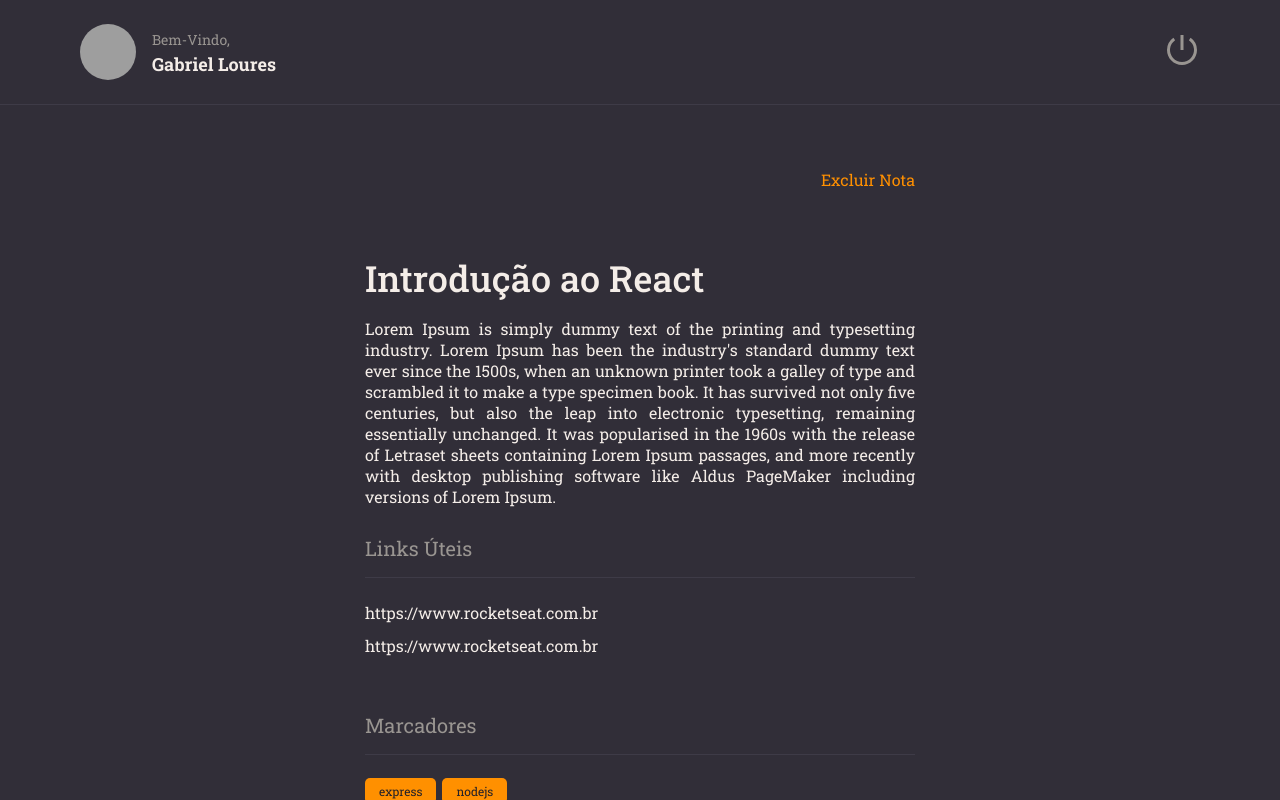
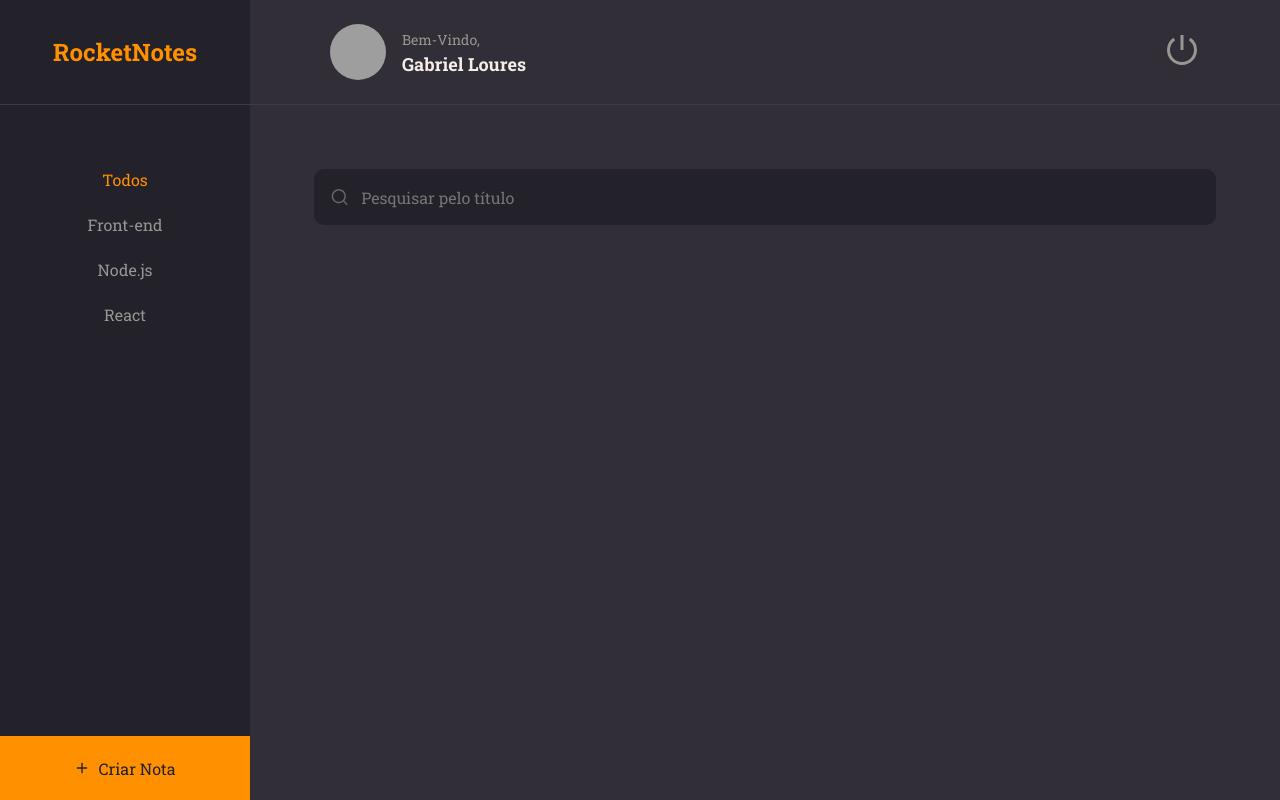
Before and after one commit to GabrielLoures/rocketnotes, a React (Vite) app: page / in a window 1280 px wide. Built offline with nearby package versions, Linux system fonts and the light colour scheme; grey boxes are pictures that could not be loaded.

Commit message:
End Input

```diff
--- a/src/components/ButtonText/index.jsx
+++ b/src/components/ButtonText/index.jsx
@@ -1,10 +1,12 @@
 import { Container } from './styles';
 
-export function ButtonText({ title, ...rest }) {
+export function ButtonText({ title, isActived = false, ...rest }) {
 
   return (
 
-    <Container type="button" {...rest}>
+    <Container type="button"
+    {...rest}
+    isActived={isActived}>
       {title}
     </Container>
 
--- a/src/components/ButtonText/styles.js
+++ b/src/components/ButtonText/styles.js
@@ -3,7 +3,7 @@ import styled from 'styled-components';
 export const Container = styled.button`
 
   background: none;
-  color: ${({theme}) => theme.COLORS.ORANGE};
+  color: ${({theme, isActived}) => isActived ? theme.COLORS.ORANGE : theme.COLORS.GRAY_100}; /* condição ternária para que o botão fique laranja quando estiver ativado, senão ele fica cinza */
 
   border: none;
   font-size: 16px;
--- /dev/null
+++ b/src/components/Input/index.jsx
@@ -0,0 +1,16 @@
+import { Container } from './styles';
+
+export function Input({ icon: Icon, ...rest }) {
+
+  return (
+
+    <Container>
+
+      {Icon && <Icon size={20} />}
+      <input {...rest} />
+
+    </Container>
+
+  )
+
+} // a linha {Icon && <Icon />} significa que, se tiver um ícone nas propriedades do código ele coloca, senão não coloca
--- /dev/null
+++ b/src/components/Input/styles.js
@@ -0,0 +1,38 @@
+import styled from "styled-components";
+
+export const Container = styled.div`
+
+  width: 100%;
+  display: flex;
+  align-items: center;
+
+  background-color: ${({ theme }) => theme.COLORS.BACKGROUND_900};
+  color: ${({ theme }) => theme.COLORS.GRAY_300};
+
+  margin-bottom: 8px;
+  border-radius: 10px;
+
+  > input {
+
+    height: 56px;
+    width: 100%;
+
+    padding: 12px;
+
+    color: ${({ theme }) => theme.COLORS.WHITE};
+    background: transparent;
+    border: 0;
+
+    &:placeholder {
+      color: ${({ theme }) => theme.COLORS.GRAY_300};
+    }
+
+  }
+
+  > svg {
+
+    margin-left: 16px;
+
+  }
+
+`;
--- a/src/main.jsx
+++ b/src/main.jsx
@@ -3,6 +3,7 @@ import ReactDOM from 'react-dom/client'
 import { ThemeProvider } from 'styled-components'
 import GlobalStyles from './styles/global'
 import { Details } from './pages/Details'
+import { Home } from './pages/Home'
 
 import theme from './styles/theme';
 
@@ -10,7 +11,7 @@ ReactDOM.createRoot(document.getElementById('root')).render(
   <React.StrictMode>
     <ThemeProvider theme={theme}>
       <GlobalStyles />
-      <Details />
+      <Home />
     </ThemeProvider>
   </React.StrictMode>
 )
--- /dev/null
+++ b/src/pages/Home/index.jsx
@@ -0,0 +1,60 @@
+import { FiPlus, FiSearch } from 'react-icons/fi';
+
+import { Container, Brand, Menu, Search, Content, NewNote } from './styles';
+
+import { Header } from '../../components/Header';
+
+import { ButtonText } from '../../components/ButtonText';
+
+import { Input } from '../../components/Input';
+
+
+
+export function Home() {
+
+  return (
+
+    <Container>
+
+      <Brand>
+
+        <h1>RocketNotes</h1>
+
+      </Brand>
+
+      <Header />
+
+      <Menu>
+
+          <li><ButtonText title="Todos" isActived /></li>
+          <li><ButtonText title="Front-end"/></li>
+          <li><ButtonText title="Node.js"/></li>
+          <li><ButtonText title="React"/></li>
+
+      </Menu>
+
+      <Search>
+
+        <Input placeholder="Pesquisar pelo título" icon={FiSearch}/>
+
+      </Search>
+
+      <Content>
+
+
+
+      </Content>
+
+
+      <NewNote>
+
+        <FiPlus/>
+        Criar Nota
+
+      </NewNote>
+
+    </Container>
+
+  )
+
+}
--- /dev/null
+++ b/src/pages/Home/styles.js
@@ -0,0 +1,86 @@
+import styled from 'styled-components';
+
+export const Container = styled.div`
+
+  width: 100%;
+  height: 100vh;
+
+  display: grid;
+  grid-template-columns: 250px auto;
+  grid-template-rows: 105px 128px auto 64px;
+  grid-template-areas:
+    "brand header"
+    "menu search"
+    "menu content"
+    "newnote content";
+
+  background-color: ${({theme}) => theme.COLORS.BACKGROUND_800};
+
+`;
+
+export const Brand = styled.div`
+
+  grid-area: brand;
+
+  display: flex;
+  justify-content: center;
+  align-items: center;
+
+  border-bottom-width: 1px;
+  border-bottom-style: solid;
+  border-bottom-color: ${({ theme }) => theme.COLORS.BACKGROUND_700};
+
+  background: ${({ theme }) => theme.COLORS.BACKGROUND_900};
+
+  > h1 {
+    font-size: 24px;
+    color: ${({ theme }) => theme.COLORS.ORANGE};
+  }
+
+`;
+
+export const Menu = styled.ul`
+
+  grid-area: menu;
+  background: ${({ theme }) => theme.COLORS.BACKGROUND_900};
+
+  padding-top: 64px;
+  text-align: center;
+
+  > li {
+    margin-bottom: 24px;
+  }
+
+`;
+
+export const Search = styled.div`
+
+  grid-area: search;
+
+  padding: 64px 64px 0;
+
+`;
+
+export const Content = styled.div`
+
+  grid-area: content;
+
+`;
+
+export const NewNote = styled.button`
+
+  grid-area: newnote;
+
+  background: ${({ theme }) => theme.COLORS.ORANGE};
+  color: ${({ theme }) => theme.COLORS.BACKGROUND_900};
+  border: none;
+
+  display: flex;
+  align-items: center;
+  justify-content: center;
+
+  > svg {
+    margin-right: 8px;
+  }
+
+`;
```
